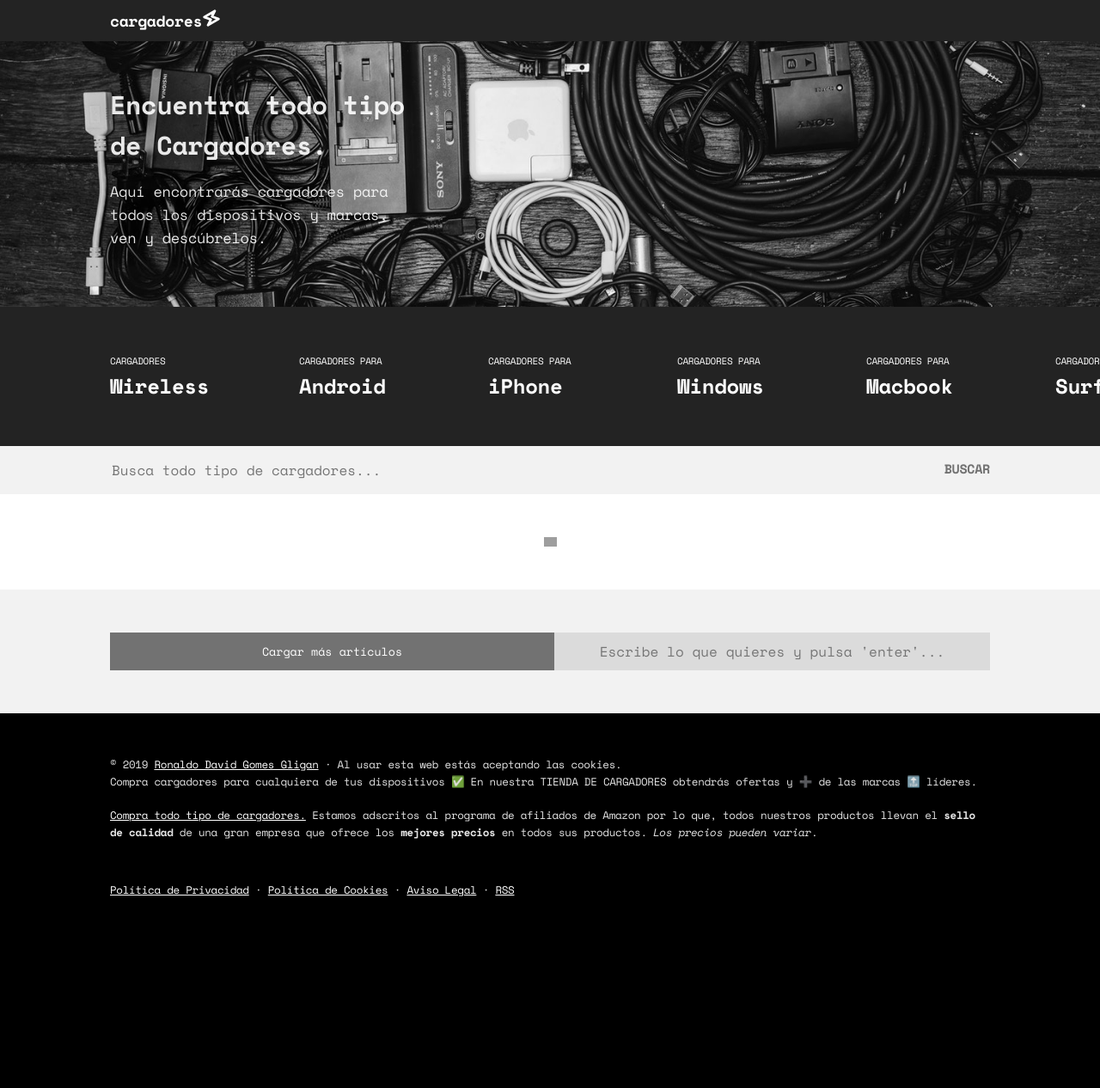
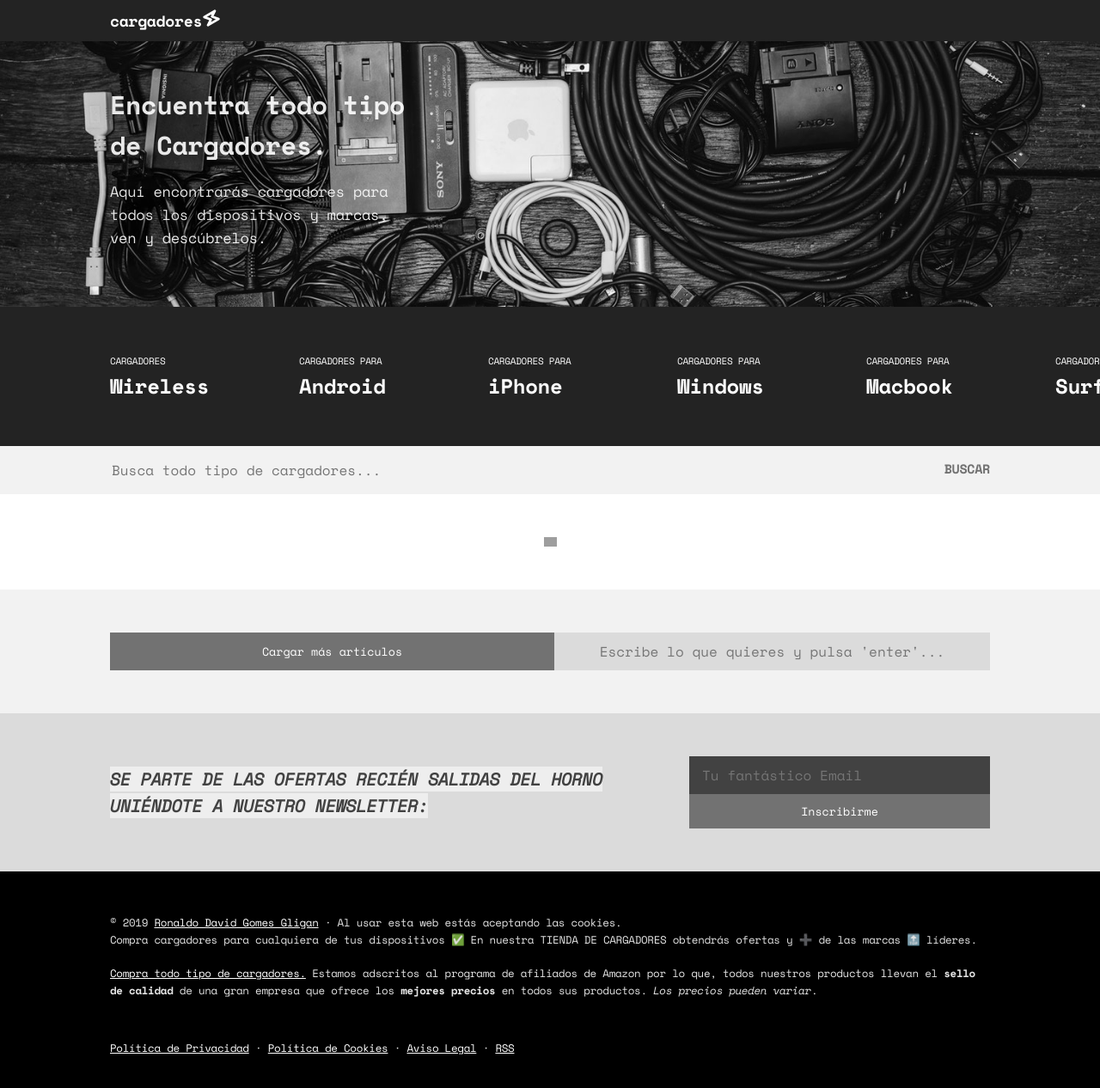
Before and after one commit to RonaldoDavid/cargadores, a Jekyll site: the page built from index.html, in a window 1280 px wide and 1280 px high. Shown: the top 1266 px of the window at 86% size. Built offline with Jekyll 4.4.1, drawn with Linux system fonts in a browser that asks for light colours; comment, search, counter and statistics services are not loaded; grey boxes are pictures that could not be loaded.

Commit message:
updating styles and adding the newsletter feature

```diff
--- /dev/null
+++ b/_includes/newsletter.html
@@ -0,0 +1,8 @@
+
+<div class="newsletter">
+	<div class="left"><span>Se parte de las ofertas recién Salidas del Horno uniéndote a nuestro Newsletter:</span></div>
+	<div class="right">
+		<input type="email" placeholder="Tu fantástico Email">
+		<button id="go_newsletter">Inscribirme</button>
+	</div>
+</div>
--- a/assets/scss/base/_base.scss
+++ b/assets/scss/base/_base.scss
@@ -1,3 +1,7 @@
+
+html {
+  background: $blan;
+}
 
 body {
   margin: 0;
@@ -10,6 +14,10 @@ body {
   background: $negr;
   color: $blan;
   overflow-x: hidden;
+  // Pruebas
+  width: 100%;
+  max-width: 1500px;
+  margin: 0 auto;
 }
 
 p {
@@ -265,10 +273,59 @@ input {
 
 footer {
 	padding: 50px 10%;
-}
 
-footer a {
-	color: #fff;
+  a {
+    color: #fff;
+  }
 }
 
 .block { display: block; }
+
+// Newsletter
+
+.newsletter {
+  background: $bla3;
+  // background-image: url("/assets/images/newsletter.png");
+  filter: grayscale(100%);
+  background-position: left center;
+  background-size: 100% auto;
+  background-repeat: no-repeat;
+  padding: 50px 10vw;
+  display: flex;
+  color: $gri2;
+  flex-wrap: wrap;
+  align-items: center;
+
+  .left {
+    flex: 1;
+    min-width: 300px;
+    width: 100%;
+    span {
+      font-weight: bolder;
+      text-transform: uppercase;
+      font-size: 20px;
+      font-style: italic;
+      background: $bla2;
+    }
+  }
+
+  .right {
+    flex: 1;
+    max-width: 350px;
+    min-width: 300px;
+    width: 100%;
+    margin: 0 auto;
+
+    * {
+      display: block !important;
+      width: 100%;
+    }
+
+    input {
+      background: $gri2;
+      padding: 10px 15px;
+      color: #fff;
+    }
+  }
+
+}
--- a/index.html
+++ b/index.html
@@ -27,4 +27,6 @@ title: Inicio
     <input type="text" id="search_in_reload" placeholder="Escribe lo que quieres y pulsa 'enter'...">
   </div>
 
+  {% include newsletter.html %}
+
 </div>
```
Also changed, not shown: _includes/foot.html (line endings or trailing spaces), assets/images/newsletter.png (added), 4 other files.
